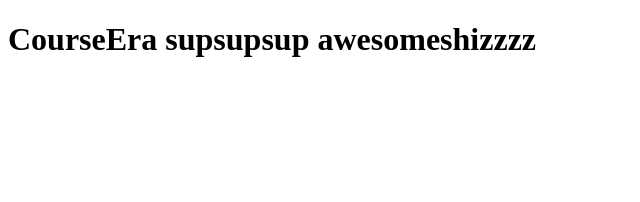
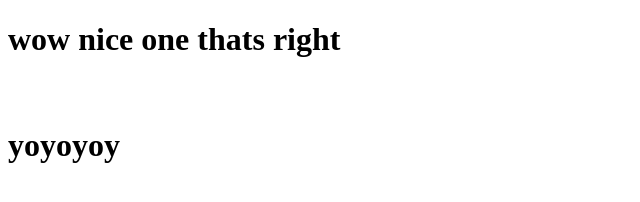
Before and after one commit to praveenarangavajhula/coursera-web, a plain HTML site: page site/index.html in a window 1280 px wide. Shown: the whole page, without its empty margins (0-640 px from the left). Drawn offline with Linux system fonts and the light colour scheme.

Commit message:
yeah right

```diff
--- a/site/index.html
+++ b/site/index.html
@@ -4,6 +4,16 @@
 	<title>Hello Coursera</title>
 </head>
 <body>
-<h1> CourseEra supsupsup awesomeshizzzz<h1>
+<h1> wow nice one thats right<h1>
+
+
+
+<script id="__bs_script__">//<![CDATA[
+    document.write("<script async src='http://HOST:3000/browser-sync/browser-sync-client.js?v=2.18.6'><\/script>".replace("HOST", location.hostname));
+//]]></script>
+
+<footer> <p> <br> yoyoyoy </p> </footer>
+
+
 </body>
 </html>
```
